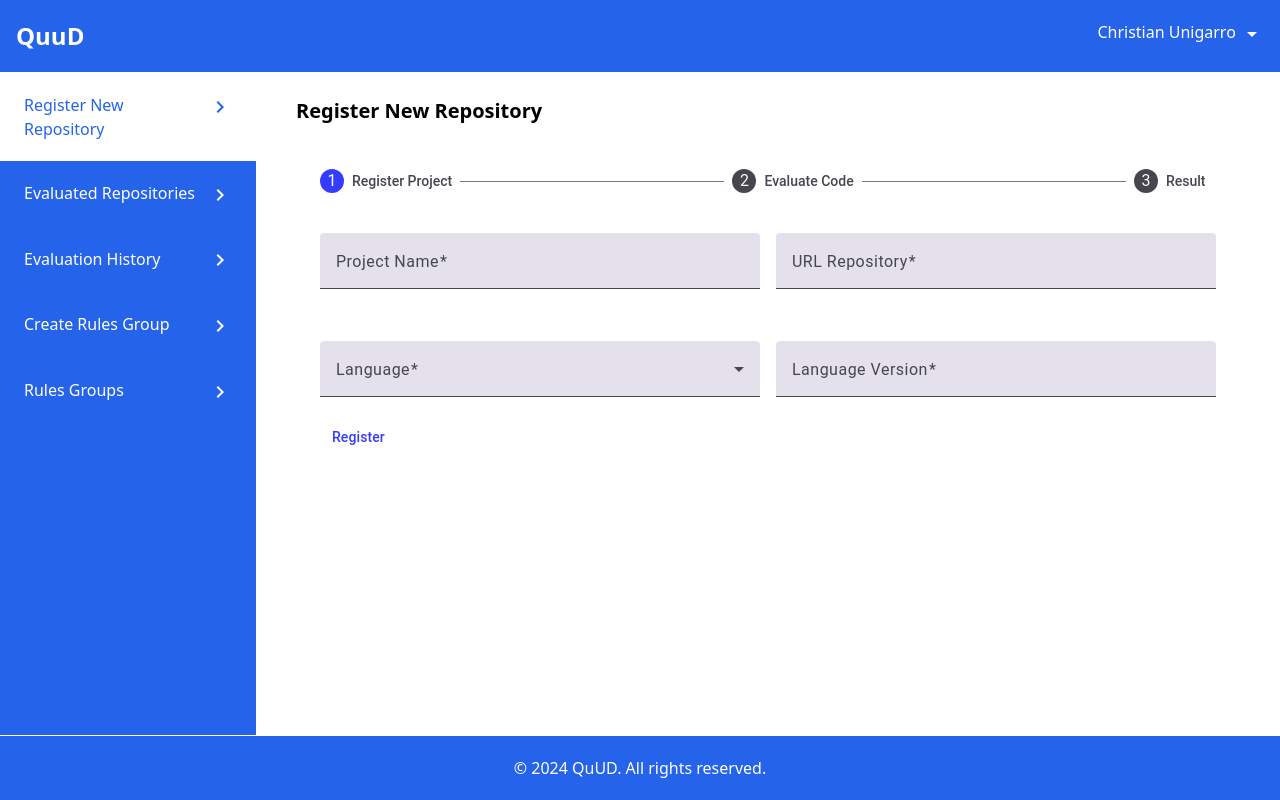
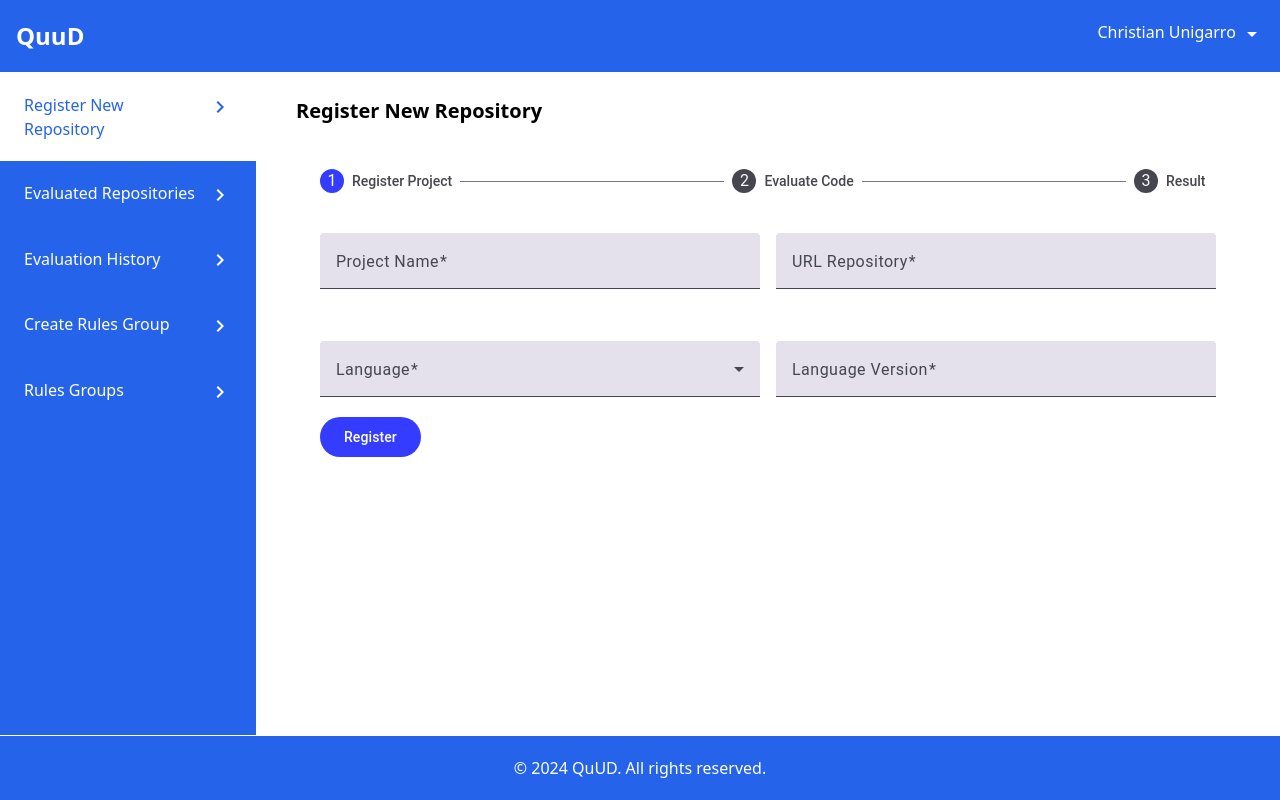
Before and after one commit to cunigarro/quud-system-front, an Angular app: page /admin/register-repositories in a window 1280 px wide. Built offline with nearby package versions, Linux system fonts and the light colour scheme.

Commit message:
Better styles for button.

```diff
--- a/src/app/pages/dashboard/pages/register-repos/register-repos.component.html
+++ b/src/app/pages/dashboard/pages/register-repos/register-repos.component.html
@@ -28,7 +28,7 @@
           </mat-form-field>
         </div>
         <div>
-          <button mat-button matStepperNext>Register</button>
+          <button mat-flat-button matStepperNext>Register</button>
         </div>
       </form>
     </mat-step>
```
